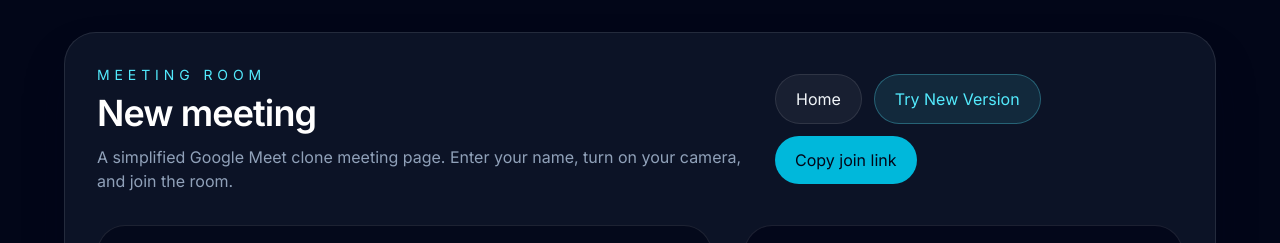
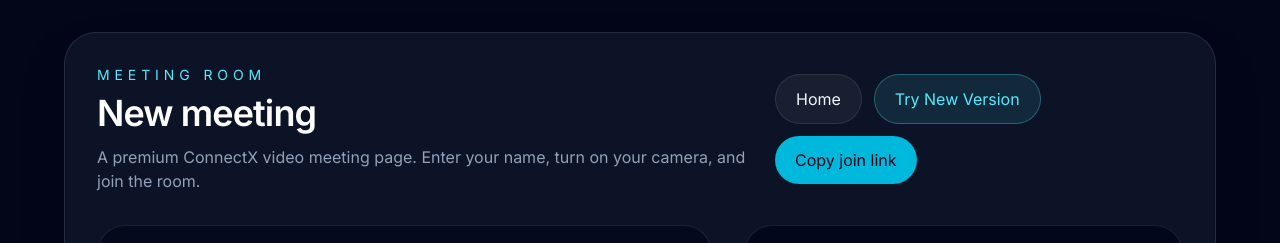
Before and after one commit to ankushydv77/connectx, a Next.js app in the folder connectx/: page /meet in a window 1280 px wide. Shown: the top 243 px of the page. Built offline with nearby package versions, Linux system fonts and the light colour scheme.

Commit message:
brand: rename google meet references to connectx

```diff
--- a/connectx/src/app/layout.tsx
+++ b/connectx/src/app/layout.tsx
@@ -5,9 +5,9 @@
 const inter = Inter({ subsets: ["latin"], variable: "--font-inter" });
 
 export const metadata: Metadata = {
-  title: "Google Meet Clone",
-  description: "A simplified Google Meet clone built with Next.js.",
-  keywords: "google meet clone, video call, meeting, next.js",
+  title: "ConnectX - Premium Video Meetings & Real-Time Collaboration",
+  description: "ConnectX provides high-quality video meetings, real-time translations, and interactive collaboration features.",
+  keywords: "connectx, video call, meeting, translation, real-time collaboration, next.js",
 };
 
 import LayoutWrapper from "./components/LayoutWrapper";
--- a/connectx/src/app/meet/page.tsx
+++ b/connectx/src/app/meet/page.tsx
@@ -91,7 +91,7 @@
                 {room || "New meeting"}
               </h1>
               <p className="mt-3 text-slate-400 max-w-2xl">
-                A simplified Google Meet clone meeting page. Enter your name,
+                A premium ConnectX video meeting page. Enter your name,
                 turn on your camera, and join the room.
               </p>
             </div>
--- a/connectx/src/app/page.tsx
+++ b/connectx/src/app/page.tsx
@@ -98,7 +98,7 @@
                 </div>
               )}
 
-              {/* Signature Google Meet Styled Input & Button row */}
+              {/* Signature ConnectX Styled Input & Button row */}
               <div className="flex flex-col sm:flex-row items-stretch sm:items-center gap-4 pt-2">
                 {/* New Meeting Button */}
                 <button
```
